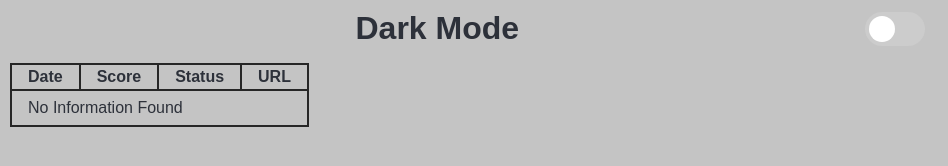
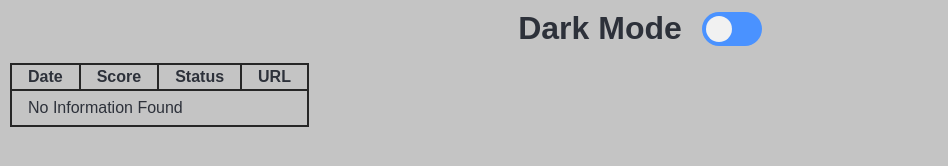
Before and after one commit to imkrishnasarathi/PleasantWeb-Extension, a browser extension: page index.html in a window 1280 px wide. Shown: the whole page, without its empty margins (0-948 px from the left). Drawn offline with Linux system fonts and the light colour scheme.

Commit message:
Update index.html

```diff
--- a/index.html
+++ b/index.html
@@ -41,7 +41,7 @@
         left: 0;
         right: 0;
         bottom: 0;
-        background-color: #ccc;
+        background-color: #4a92ff;
         -webkit-transition: 0.4s;
         transition: 0.4s;
       }
@@ -53,17 +53,21 @@
         width: 26px;
         left: 4px;
         bottom: 4px;
-        background-color: white;
+        background-color: rgb(241, 241, 241);
         -webkit-transition: 0.4s;
         transition: 0.4s;
       }
 
       input:checked + .slider {
-        background-color: #2196f3;
+        background-color: #484abd;
+      }
+
+      input:checked + .slider:before{
+        background-color: rgb(0, 11, 70);
       }
 
       input:focus + .slider {
-        box-shadow: 0 0 1px #2196f3;
+        box-shadow: 0 0 1px #484abd;
       }
 
       input:checked + .slider:before {
@@ -83,6 +87,9 @@
         margin-top: 1rem;
         width: 15rem;
       }
+      h1{
+        margin-right: 20px;
+      }
       table,
       td,
       th {
@@ -100,7 +107,7 @@
       .container {
         width: 100%;
         display: flex;
-        justify-content: space-evenly;
+        justify-content: center;
         align-items: center;
       }
       .container > * {
```
